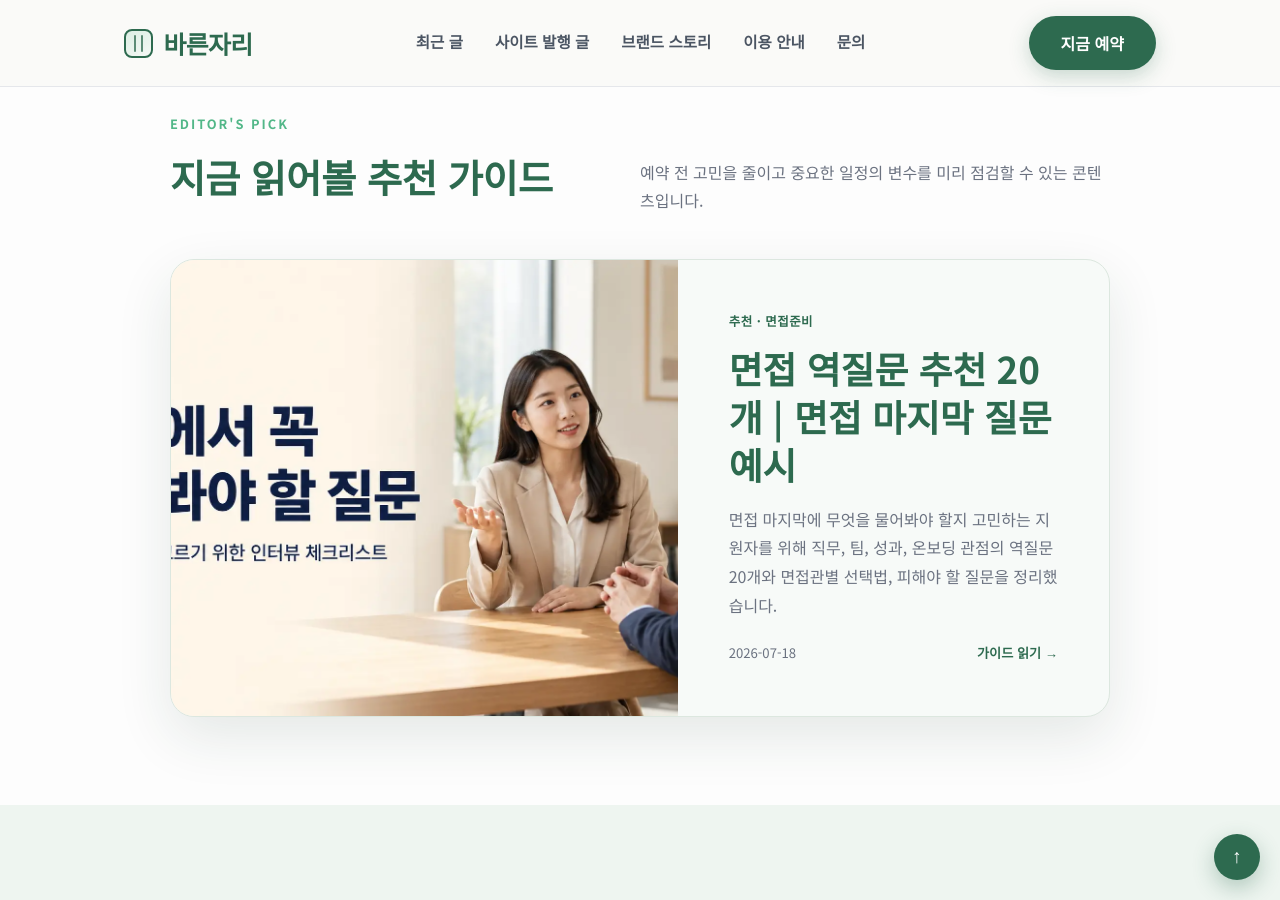
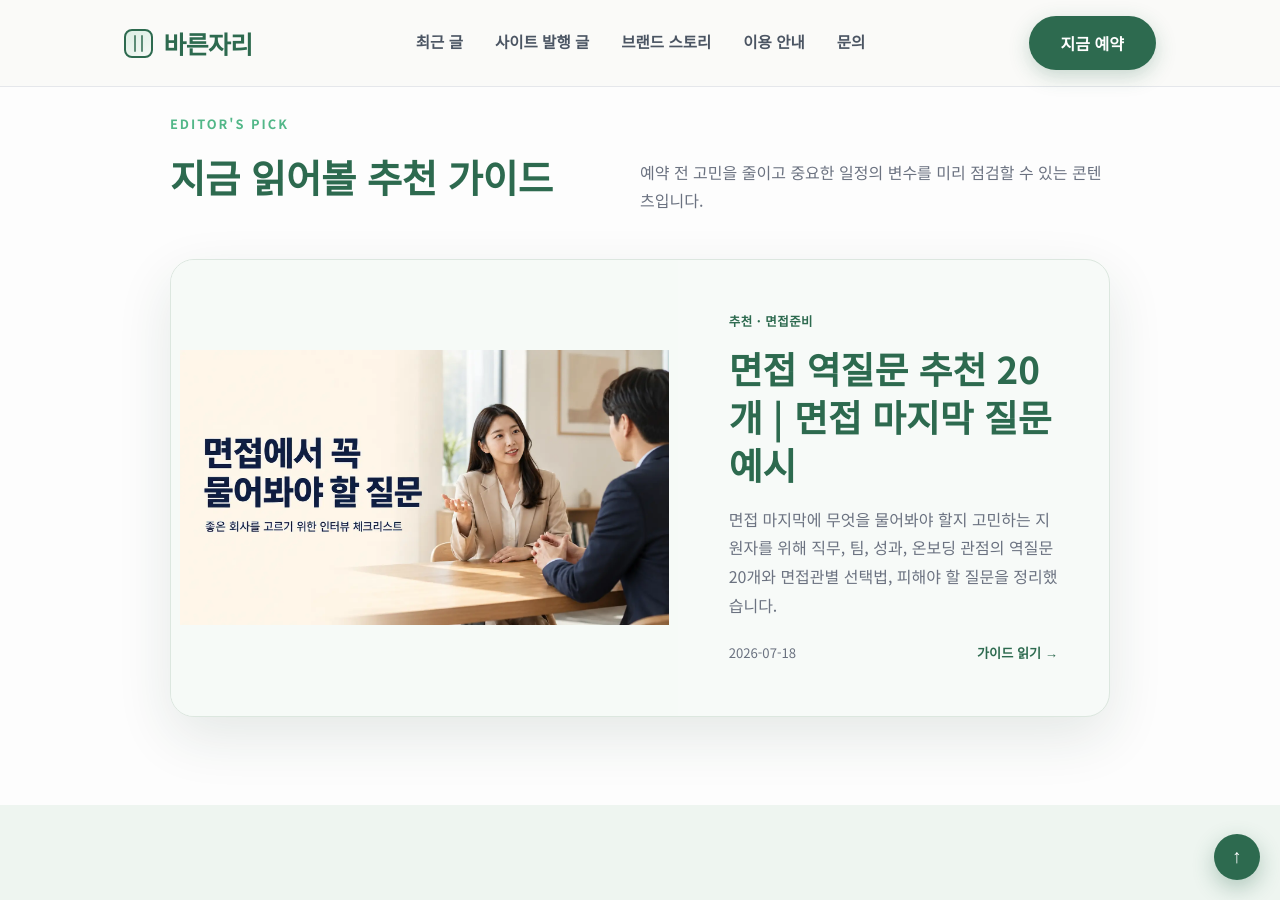
Before and after one commit to bareunspace/blog, a Jekyll site: the page built from blog.html, in a window 1280 px wide and 900 px high, scrolled down 639 px. Built offline with Jekyll 4.4.1, drawn with Linux system fonts in a browser that asks for light colours.

Commit message:
Prevent interview questions image cropping

```diff
--- a/blog.html
+++ b/blog.html
@@ -38,7 +38,7 @@ script_version: 20260716-4
       </div>
       {% if featured_post %}
         <article class="blog-featured-card">
-          <a class="blog-featured-image" href="{{ featured_post.url | relative_url }}" aria-label="{{ featured_post.title }} 읽기">
+          <a class="blog-featured-image{% if featured_post.url == '/posts/interview-questions-to-ask/' %} blog-image-contain{% endif %}" href="{{ featured_post.url | relative_url }}" aria-label="{{ featured_post.title }} 읽기">
             <img src="{{ featured_post.og_image | default: '/images/main.jpeg' }}" alt="{{ featured_post.og_image_alt | default: featured_post.title }}" loading="eager" />
           </a>
           <div class="blog-featured-content">
@@ -111,7 +111,7 @@ script_version: 20260716-4
         <div class="blog-guide-grid" aria-label="바른자리 실전 가이드 목록">
           {% for post in onsite_posts limit: 12 %}
             <article class="blog-guide-card" data-category="{{ post.category | default: '공간 이용 가이드' }}">
-              <a class="blog-guide-image" href="{{ post.url | relative_url }}" tabindex="-1" aria-hidden="true">
+              <a class="blog-guide-image{% if post.url == '/posts/interview-questions-to-ask/' %} blog-guide-image-contain{% endif %}" href="{{ post.url | relative_url }}" tabindex="-1" aria-hidden="true">
                 <img src="{{ post.og_image | default: '/images/main.jpeg' }}" alt="" loading="lazy" />
               </a>
               <div class="blog-guide-content">
--- a/index.html
+++ b/index.html
@@ -532,7 +532,7 @@ script_version: 20260718-2
         {% endif %}
         {% for post in interview_posts limit: 4 %}
           <article class="blog-guide-card" data-home-guide-item>
-            <a class="blog-guide-image" href="{{ post.url | relative_url }}" tabindex="-1" aria-hidden="true">
+            <a class="blog-guide-image{% if post.url == '/posts/interview-questions-to-ask/' %} blog-guide-image-contain{% endif %}" href="{{ post.url | relative_url }}" tabindex="-1" aria-hidden="true">
               <img src="{{ post.og_image | default: '/images/interview-prep-checklist-cover.jpg' }}" alt="" loading="lazy" />
             </a>
             <div class="blog-guide-content">
--- a/interview-prep.html
+++ b/interview-prep.html
@@ -71,7 +71,7 @@ script_version: 20260711-4
       <div class="blog-guide-grid" aria-label="면접준비 시리즈 글 목록">
         <article class="blog-guide-card">
           <a class="blog-guide-image" href="/posts/interview-prep-checklist/" tabindex="-1" aria-hidden="true">
-            <img src="/images/interview-prep-checklist-cover.jpg" alt="" loading="lazy" />
+            <img src="/images/interview-questions-to-ask.webp" alt="" loading="lazy" />
           </a>
           <div class="blog-guide-content">
             <p class="blog-card-eyebrow">01 · 기본 준비</p>
@@ -98,7 +98,7 @@ script_version: 20260711-4
           </div>
         </article>
         <article class="blog-guide-card">
-          <a class="blog-guide-image" href="/posts/interview-questions-to-ask/" tabindex="-1" aria-hidden="true">
+          <a class="blog-guide-image blog-guide-image-contain" href="/posts/interview-questions-to-ask/" tabindex="-1" aria-hidden="true">
             <img src="/images/interview-prep-checklist-cover.jpg" alt="" loading="lazy" />
           </a>
           <div class="blog-guide-content">
--- a/styles/main.css
+++ b/styles/main.css
@@ -554,6 +554,19 @@ section { padding: 5rem 1.5rem; }
 .blog-guide-card:hover .blog-guide-image img,
 .blog-field-card:hover .blog-field-image img {
   transform: scale(1.025);
+}
+.blog-image-contain,
+.blog-guide-image.blog-guide-image-contain {
+  background: #f6faf7;
+}
+.blog-image-contain img,
+.blog-guide-image.blog-guide-image-contain img {
+  object-fit: contain;
+  padding: .55rem;
+}
+.blog-featured-card:hover .blog-image-contain img,
+.blog-guide-card:hover .blog-guide-image.blog-guide-image-contain img {
+  transform: none;
 }
 .blog-featured-content {
   display: flex;
@@ -2293,6 +2306,10 @@ main.about-page .article-hero-visual img {
   width: 100%;
   height: clamp(145px, 14vw, 180px);
   object-fit: cover;
+}
+main.about-page .article-hero-visual img.article-hero-full {
+  height: auto;
+  object-fit: contain;
 }
 main.about-page .article-hero-visual .gallery-open {
   border: 0;
```
Also changed, not shown: other parts of blog.html (+1 -1 lines), other parts of index.html (+1 -1 lines), other parts of interview-prep.html (+1 -1 lines), _posts/2026-07-18-interview-questions-to-ask.md (+2 -2 lines).
